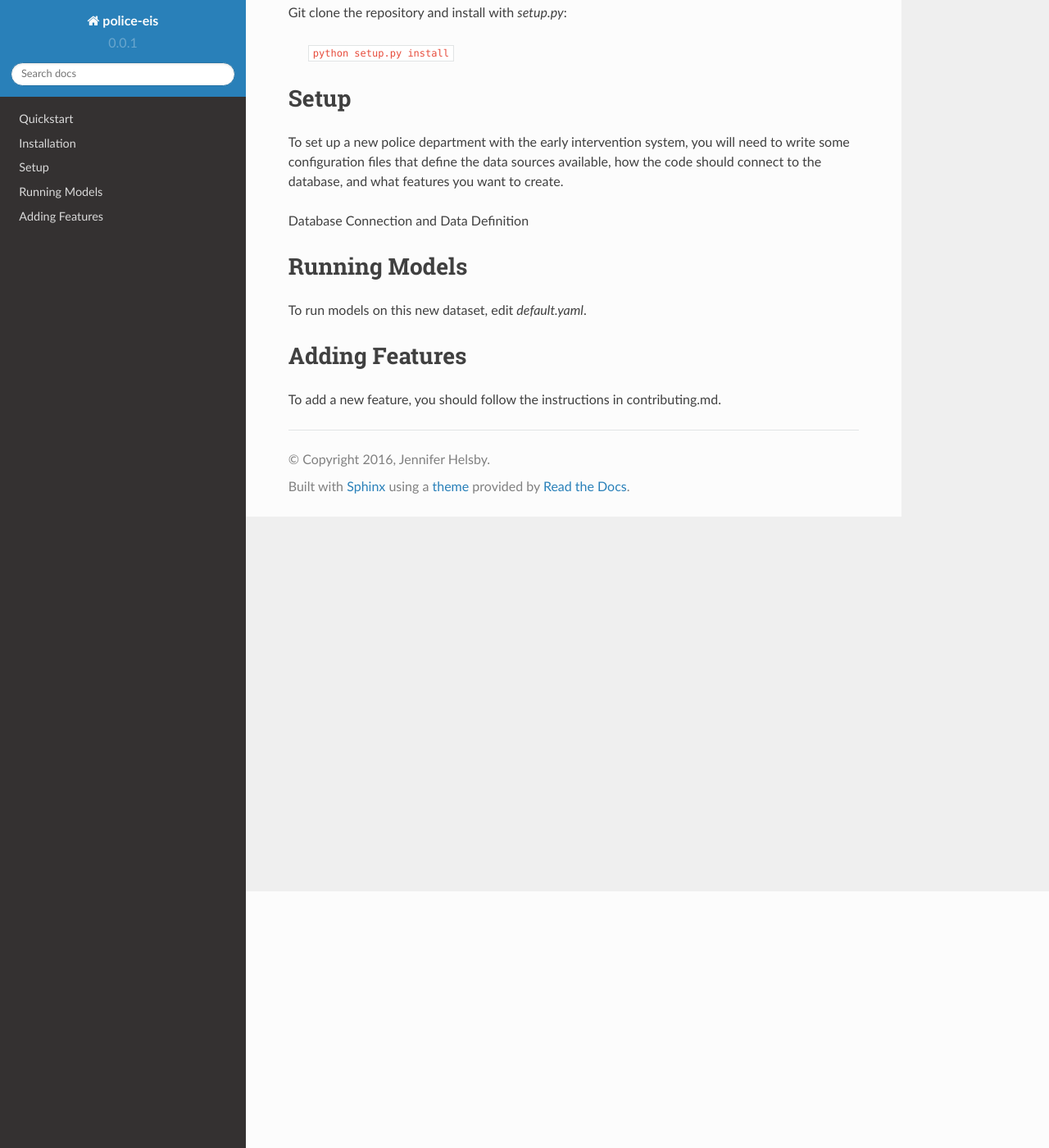
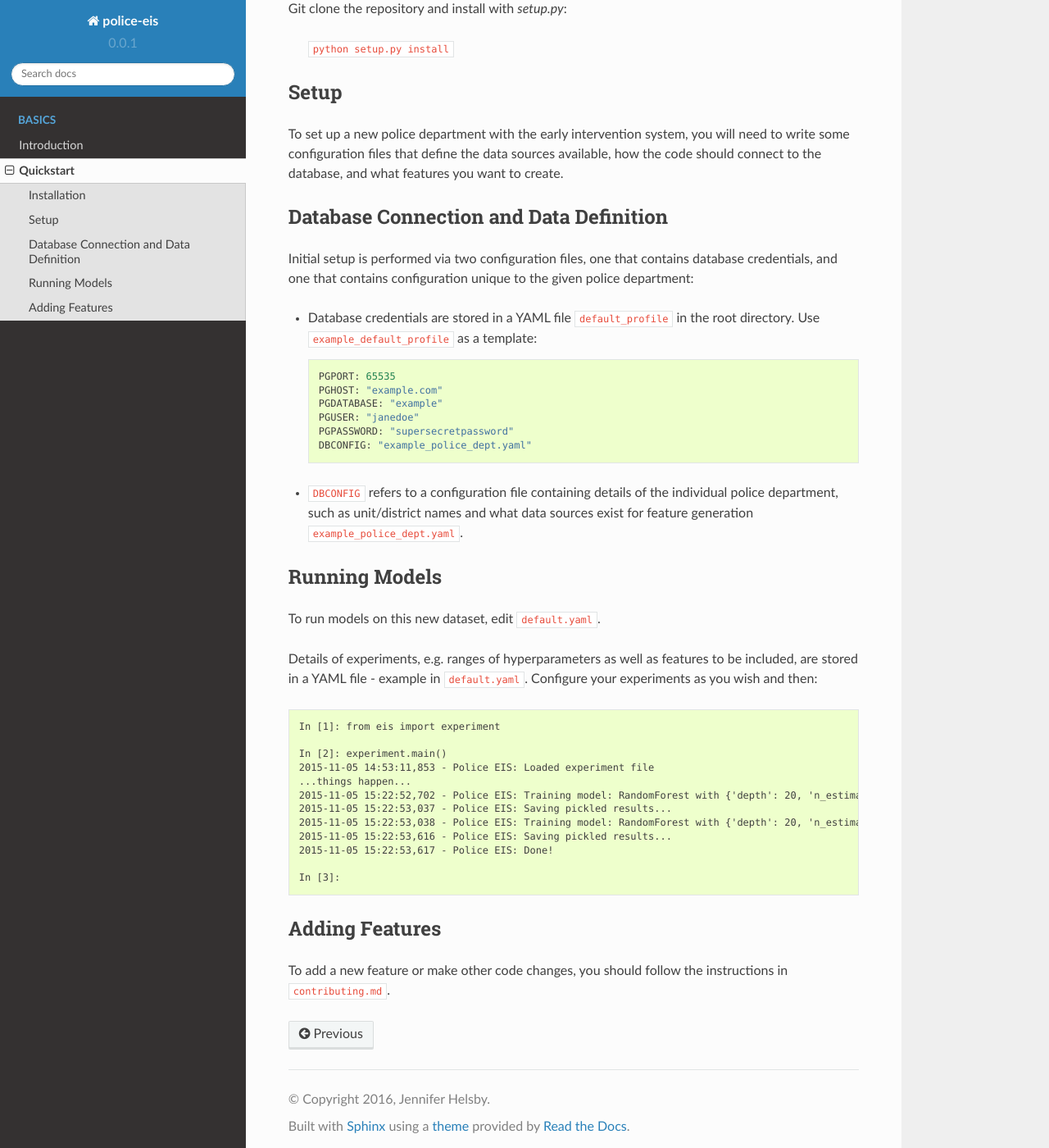
Before and after one commit to dssg/police-eis, a Sphinx documentation site: the page built from docs/quickstart.rst, in a window 1280 px wide and 1400 px high, scrolled down 313 px. Shown: the whole window at 82% size. Built offline with Sphinx 7.4.7 and the Read the Docs theme 2.0.0, drawn with Linux system fonts in a browser that asks for light colours.

```diff
--- a/docs/quickstart.rst
+++ b/docs/quickstart.rst
@@ -9,30 +9,57 @@ Quickstart
 This page describes how to get up and running using the police early intervention system from the installation of the software, setup of the datasets (once cleaning and importing the data into a centralized database has been completed), and model generation and selection.
 
 Installation
-============
+------------
 
 Git clone the repository and install with `setup.py`:
 
    ``python setup.py install``
 
 Setup
-=====
+-----
 
 To set up a new police department with the early intervention system, you will need to write some configuration files that define the data sources available, how the code should connect to the database, and what features you want to create.
 
 Database Connection and Data Definition
+---------------------------------------
 
+Initial setup is performed via two configuration files, one that contains database credentials, and one that contains configuration unique to the given police department:
+
+* Database credentials are stored in a YAML file ``default_profile`` in the root directory. Use ``example_default_profile`` as a template::
+
+    PGPORT: 65535
+    PGHOST: "example.com"
+    PGDATABASE: "example"
+    PGUSER: "janedoe"
+    PGPASSWORD: "supersecretpassword"
+    DBCONFIG: "example_police_dept.yaml"
+
+* ``DBCONFIG`` refers to a configuration file containing details of the individual police department, such as unit/district names and what data sources exist for feature generation ``example_police_dept.yaml``.
 
 Running Models
-==============
+--------------
 
-To run models on this new dataset, edit `default.yaml`.
+To run models on this new dataset, edit ``default.yaml``.
 
+Details of experiments, e.g. ranges of hyperparameters as well as features to be included, are stored in a YAML file - example in ``default.yaml``. Configure your experiments as you wish and then::
+
+    In [1]: from eis import experiment
+
+    In [2]: experiment.main()
+    2015-11-05 14:53:11,853 - Police EIS: Loaded experiment file
+    ...things happen...
+    2015-11-05 15:22:52,702 - Police EIS: Training model: RandomForest with {'depth': 20, 'n_estimators': 50, 'criterion': 'entropy'}
+    2015-11-05 15:22:53,037 - Police EIS: Saving pickled results...
+    2015-11-05 15:22:53,038 - Police EIS: Training model: RandomForest with {'depth': 20, 'n_estimators': 100, 'criterion': 'entropy'}
+    2015-11-05 15:22:53,616 - Police EIS: Saving pickled results...
+    2015-11-05 15:22:53,617 - Police EIS: Done!
+
+    In [3]:
 
 Adding Features
-===============
+---------------
 
-To add a new feature, you should follow the instructions in contributing.md.
+To add a new feature or make other code changes, you should follow the instructions in ``contributing.md``.
 
 .. toctree::
    :maxdepth: 2
```
Also changed, not shown: README.md (+7 -52 lines), docs/index.rst (+7 -5 lines), docs/intro.rst (+18 -4 lines).
